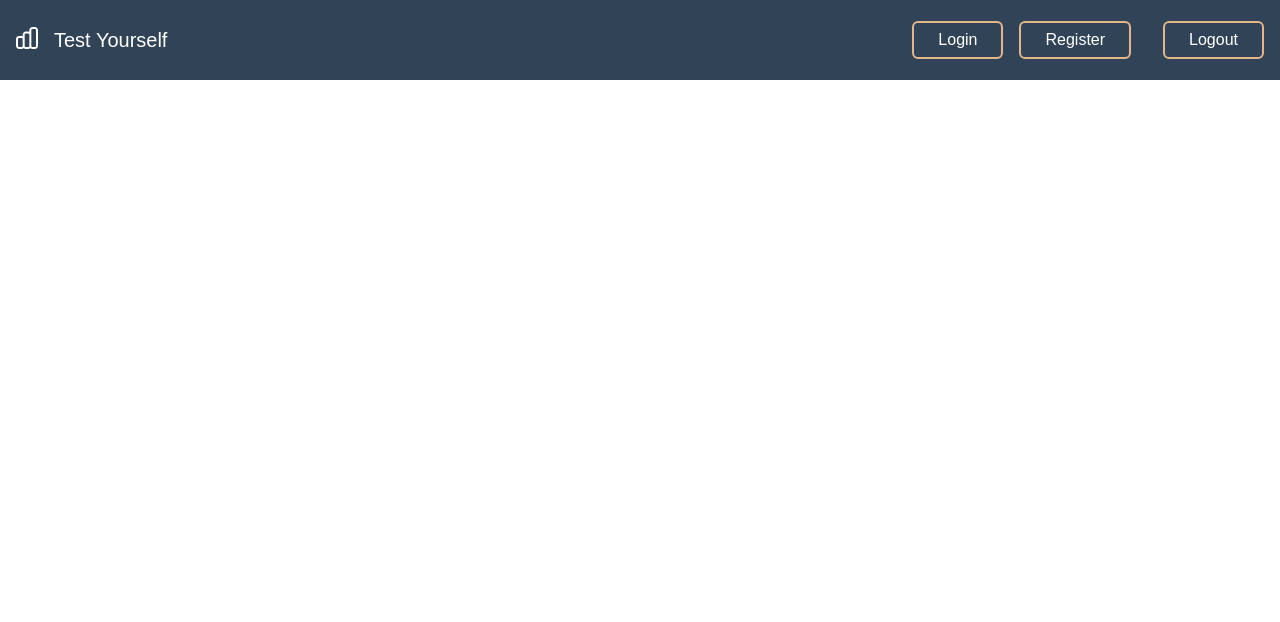
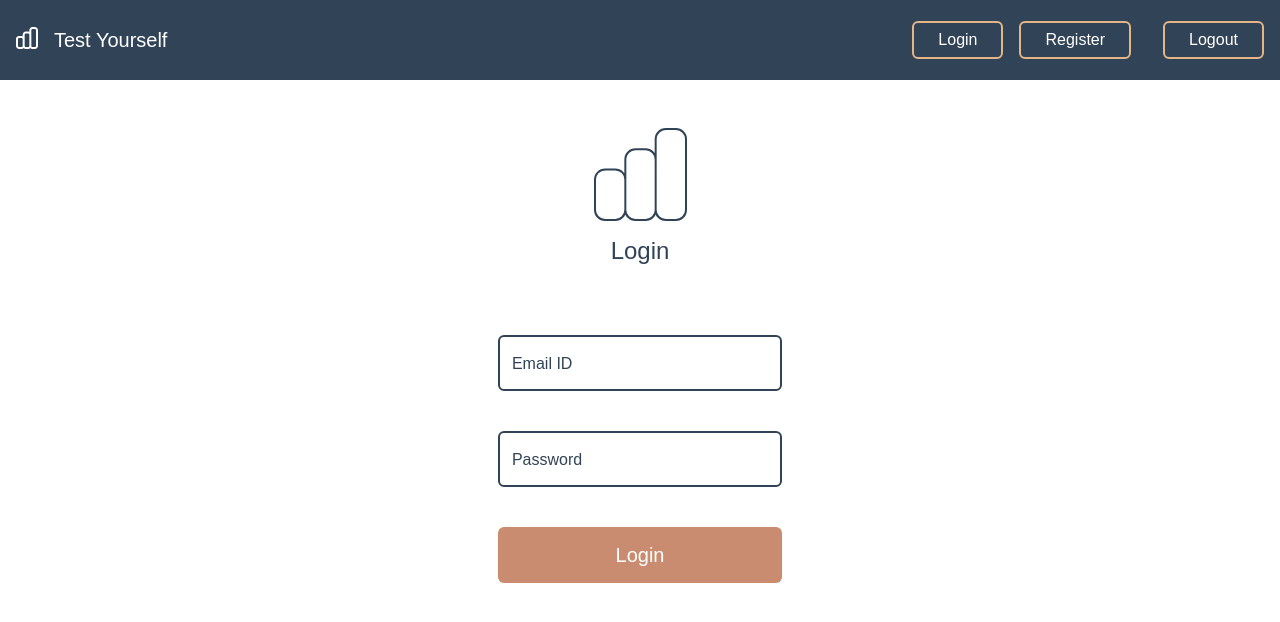
Before and after one commit to Abhii-Agarwal09/test-yourself, a React (Vite) app in the folder client/: page / in a window 1280 px wide. Shown: the top 622 px of the page. Built offline with nearby package versions, Linux system fonts and the light colour scheme; the HTML template or start-up script is replaced by a standard one.

Commit message:
login and register page

```diff
--- a/client/src/App.jsx
+++ b/client/src/App.jsx
@@ -1,13 +1,14 @@
 import './App.css';
 import Footer from './components/Footer/Footer';
 import Navbar from './components/Navbar/Navbar';
+import Login from './components/Login/Login';
+import Register from './components/Register/Register'
 function App() {
-	const clickHandler = (ev) => {
-		console.log(ev.target.innerText);
-	};
 	return (
 		<div className='App'>
 			<Navbar/>
+			<Login/>
+			{/* <Register/> */}
 			<Footer />
 		</div>
 	);
--- /dev/null
+++ b/client/src/components/Login/Login.css
@@ -0,0 +1,63 @@
+.login-container {
+  display: flex;
+  flex-direction: column;
+  align-items: center;
+  height: 90vh;
+  gap: 70px;
+  padding: 6vh;
+}
+
+.login-logo-container {
+  display: flex;
+  flex-direction: column;
+  gap: 2vh;
+  align-items: center;
+}
+
+.form-container {
+  width: 40%;
+
+}
+
+.login-form {
+  display: flex;
+  flex-direction: column;
+  gap: 40px;
+  /* width: 75%; */
+  align-items: center;
+}
+
+.login-txt {
+  color: #314357;
+  font-size: 1.5rem;
+}
+
+input {
+  background: none;
+  outline: 0;
+  border: 2px solid #314357;
+  border-radius: 6px;
+  font-size: 1.15rem;
+  color: #314357;
+  height: 7vh;
+  width: 60%;
+  padding: 0.5rem 0.75rem;
+}
+
+.submit-btn {
+  background: #C98C70;
+  outline: 0;
+  border: none;
+  color: #FFF;
+  font-size: 1.25rem;
+  height: 7vh;
+  width: 60%;
+  padding: 0.5rem 1.5rem;
+  border-radius: 6px;
+  cursor: pointer;
+}
+
+::placeholder {
+  color: #314357;
+  font-size: 1rem;
+}
--- /dev/null
+++ b/client/src/components/Login/Login.jsx
@@ -0,0 +1,39 @@
+import './Login.css'
+import logo from '../../assets/register-logo.svg';
+
+function Login() {
+	return (
+		<>
+			<div className='login-container'>
+				<div className='login-logo-container'>
+					<img
+						className='login-logo'
+						src={logo}
+						alt=''
+					/>
+					<p className='login-txt'>Login</p>
+				</div>
+				<div className='form-container'>
+					<form
+						action=''
+						className='login-form'>
+						<input
+							type='email'
+							name='email'
+							id='login-email'
+							placeholder='Email ID'
+						/>
+						<input
+							type='password'
+							name='password'
+							id='login-password'
+							placeholder='Password'
+						/>
+						<button className='login-btn submit-btn'>Login</button>
+					</form>
+				</div>
+			</div>
+		</>
+	);
+}
+export default Login;
--- /dev/null
+++ b/client/src/components/Register/Register.css
@@ -0,0 +1,64 @@
+.register-container{
+  display:flex;
+  flex-direction: column;
+  align-items: center;
+  /* justify-content: space-around; */
+  height: 90vh;
+  gap: 40px;
+  padding: 5vh;
+}
+
+.register-logo-container{
+  display: flex;
+  flex-direction: column;
+  gap: 2vh;
+  align-items: center;
+}
+
+.form-container{
+  width: 40%;
+
+}
+
+.register-form{
+  display: flex;
+  flex-direction: column;
+  gap: 20px;
+  /* width: 75%; */
+  align-items: center;
+}
+
+.register-txt{
+  color:#314357;
+  font-size: 1.5rem;
+}
+
+input{
+  background: none;
+  outline: 0;
+  border: 2px solid #314357;
+  border-radius: 6px ;
+  font-size: 1.15rem;
+  color: #314357;
+  height: 7vh;
+  width: 60%;
+  padding: 0.5rem 0.75rem;
+}
+
+.submit-btn{
+  background: #C98C70;
+  outline: 0;
+  border: none;
+  color: #FFF;
+  font-size: 1.25rem;
+  height: 7vh;
+  width: 60%;
+  padding: 0.5rem 1.5rem;
+  border-radius: 6px;
+  cursor: pointer;
+}
+
+::placeholder{
+  color:#314357;
+  font-size: 1rem;
+}
--- /dev/null
+++ b/client/src/components/Register/Register.jsx
@@ -0,0 +1,45 @@
+import logo from '../../assets/register-logo.svg';
+import './Register.css'
+
+function Register() {
+	return (
+		<>
+			<div className='register-container'>
+				<div className='register-logo-container'>
+					<img className='register-logo'
+						src={logo}
+						alt=''
+					/>
+					<p className='register-txt'>Register</p>
+				</div>
+				<div className='form-container'>
+					<form
+						action=''
+						className='register-form'>
+						<input
+							type='text'
+							name='name'
+							id='register-name'
+							placeholder='Name'
+						/>
+						<input
+							type='email'
+							name='email'
+							id='register-email'
+							placeholder='Email ID'
+						/>
+						<input
+							type='password'
+							name='password'
+							id='register-password'
+							placeholder='Password'
+						/>
+						<button className='register-btn submit-btn'>Register</button>
+					</form>
+				</div>
+			</div>
+		</>
+	);
+}
+
+export default Register;
```
Also changed, not shown: client/src/assets/register-logo.svg (added).
